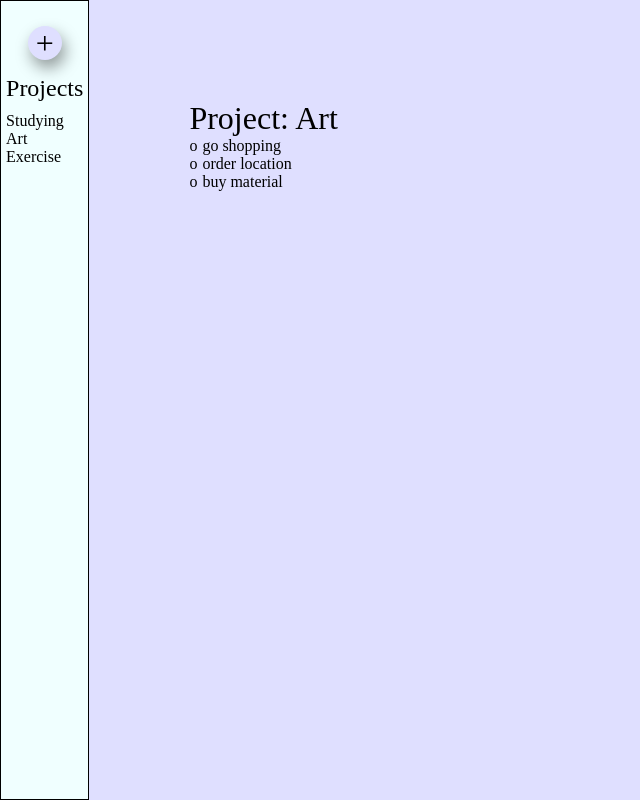
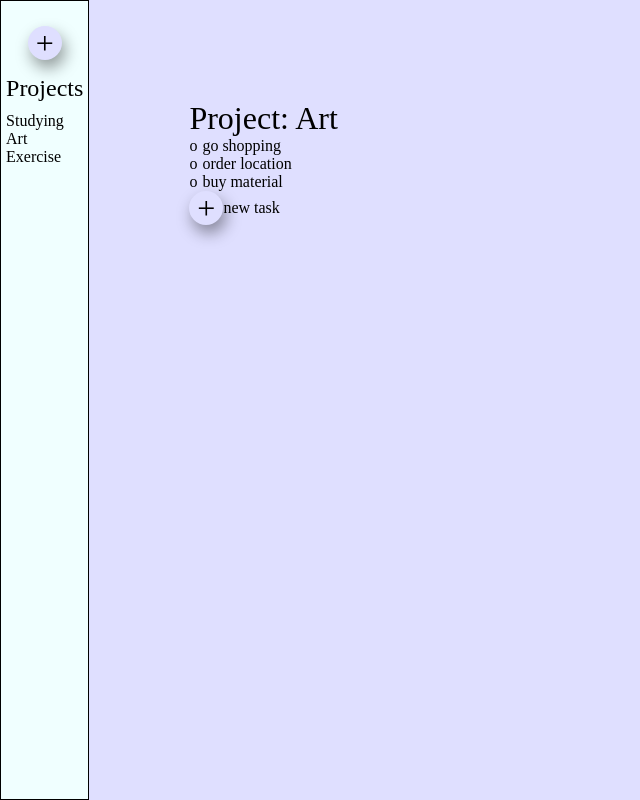
Before and after one commit to FriedrichtenHagen/task-list, a website built with webpack: page dist/index.html in a window 1280 px wide. Shown: the whole page, without its empty margins (0-640 px from the left). Built offline with nearby package versions, Linux system fonts and the light colour scheme.

Commit message:
style task button

```diff
--- a/src/index.js
+++ b/src/index.js
@@ -5,7 +5,7 @@ import {displayInput} from './dom.js';
 
 // write the logic here (object creation and editing, eventlisteners)
 
-const newItemButton = document.querySelector(".newItemButton")
+const newItemButton = document.querySelector(".newProjectButton")
 newItemButton.addEventListener("click", displayInput)
 
 
```
Also changed, not shown: dist/index.html, dist/style.css.
